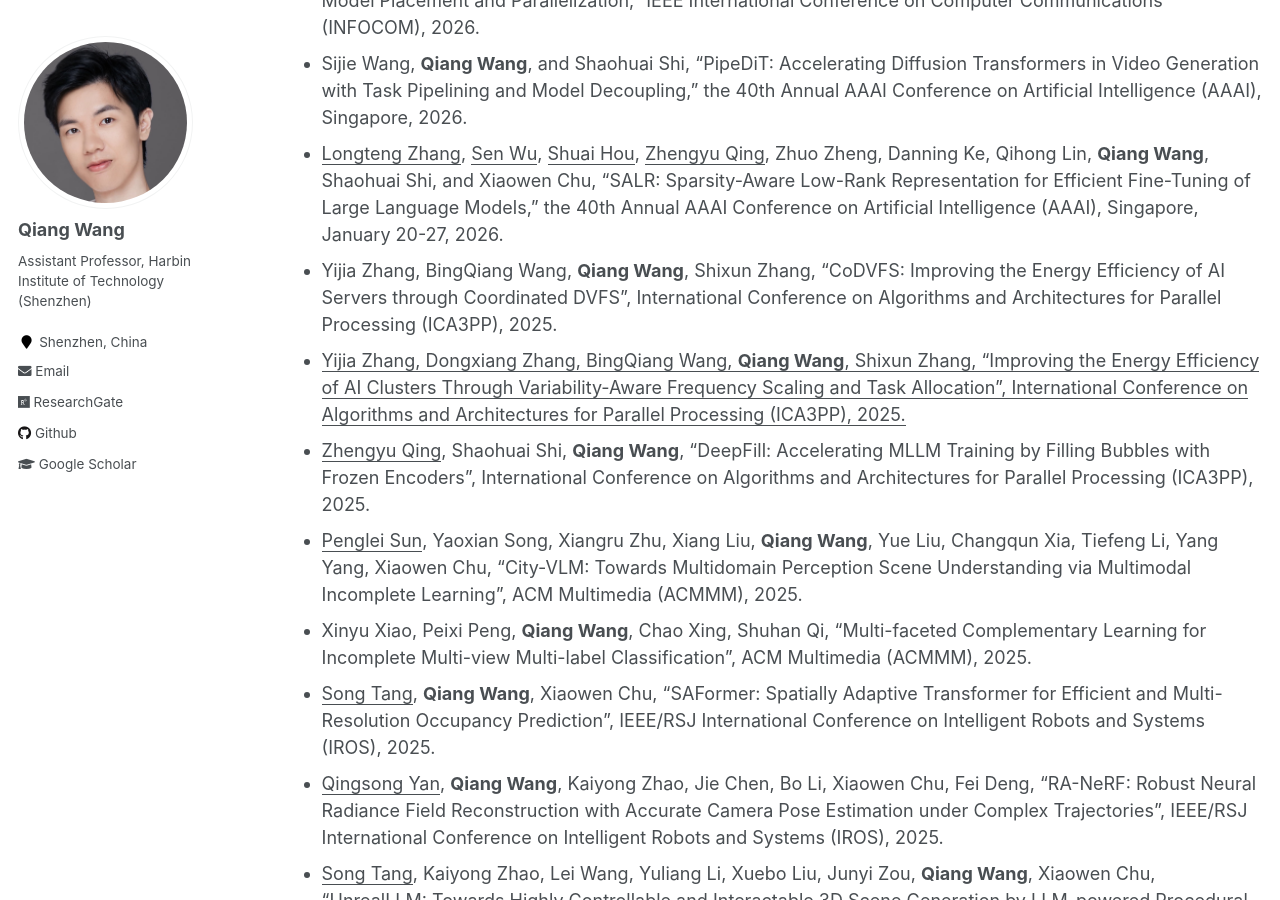
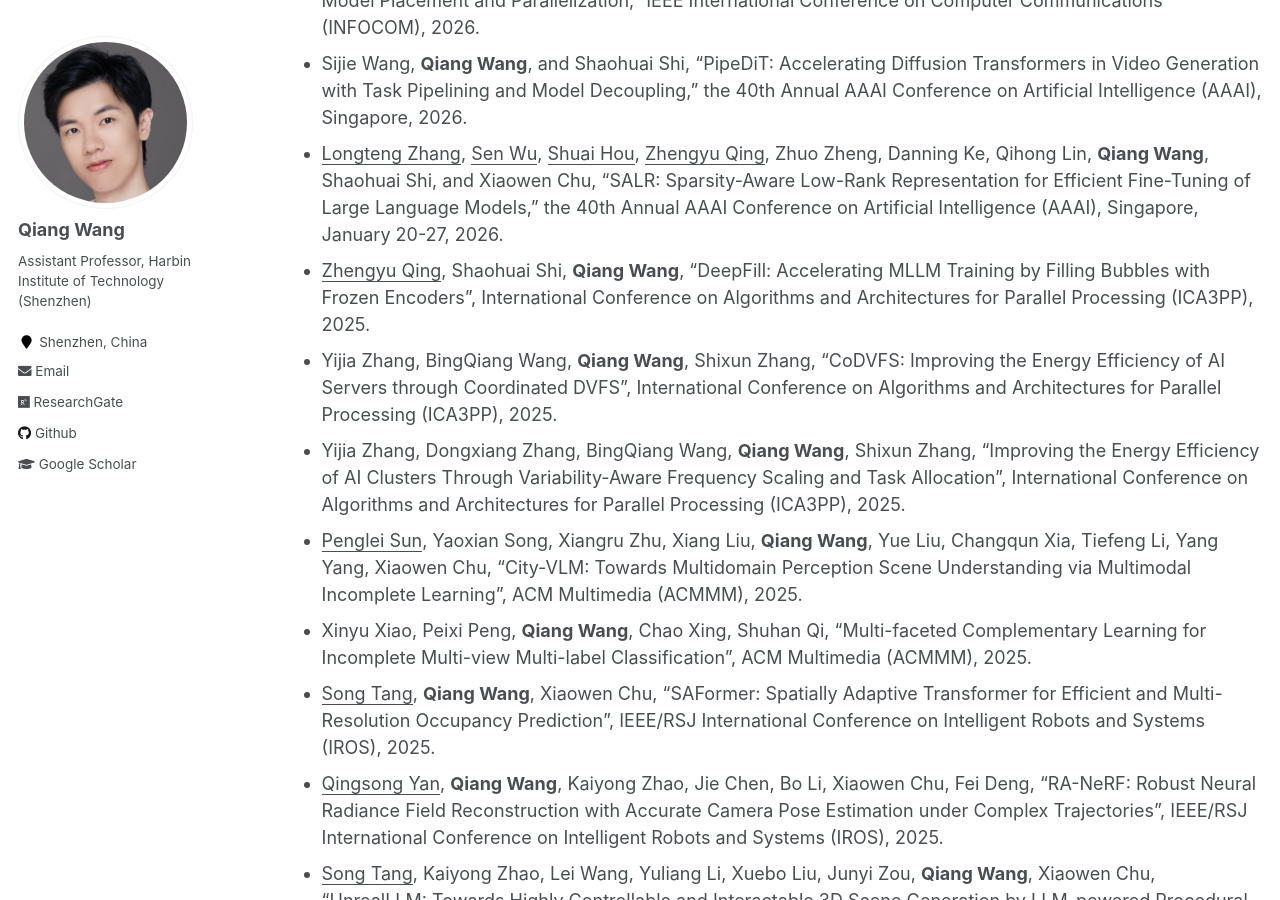
Before and after one commit to blackjack2015/blackjack2015.github.io, a Jekyll site: the page built from _pages/publications.md, in a window 1280 px wide and 900 px high, scrolled down 607 px. Built offline with Jekyll 4.4.1, drawn with Linux system fonts in a browser that asks for light colours; part of the change alters nothing that is shown.

```diff
--- a/_pages/publications.md
+++ b/_pages/publications.md
@@ -28,9 +28,9 @@ author_profile: true
 + Yiming Yin, **Qiang Wang**, Shaohuai Shi, Xiaowen Chu, "Accelerating Multi-modal LLM Training with Adaptive Model Placement and Parallelization," IEEE International Conference on Computer Communications (INFOCOM), 2026.
 + Sijie Wang, **Qiang Wang**, and Shaohuai Shi, "PipeDiT: Accelerating Diffusion Transformers in Video Generation with Task Pipelining and Model Decoupling," the 40th Annual AAAI Conference on Artificial Intelligence (AAAI), Singapore, 2026.
 + <ins>Longteng Zhang</ins>, <ins>Sen Wu</ins>, <ins>Shuai Hou</ins>, <ins>Zhengyu Qing</ins>, Zhuo Zheng, Danning Ke, Qihong Lin, **Qiang Wang**, Shaohuai Shi, and Xiaowen Chu, “SALR: Sparsity-Aware Low-Rank Representation for Efficient Fine-Tuning of Large Language Models,” the 40th Annual AAAI Conference on Artificial Intelligence (AAAI), Singapore, January 20-27, 2026.
++ <ins>Zhengyu Qing</ins>, Shaohuai Shi, **Qiang Wang**, "DeepFill: Accelerating MLLM Training by Filling Bubbles with Frozen Encoders", International Conference on Algorithms and Architectures for Parallel Processing (ICA3PP), 2025.
 + Yijia Zhang, BingQiang Wang, **Qiang Wang**, Shixun Zhang, "CoDVFS: Improving the Energy Efficiency of AI Servers through Coordinated DVFS", International Conference on Algorithms and Architectures for Parallel Processing (ICA3PP), 2025.
-+ <ins>Yijia Zhang, Dongxiang Zhang, BingQiang Wang, **Qiang Wang**, Shixun Zhang, "Improving the Energy Efficiency of AI Clusters Through Variability-Aware Frequency Scaling and Task Allocation", International Conference on Algorithms and Architectures for Parallel Processing (ICA3PP), 2025.
-+ <ins>Zhengyu Qing</ins>, Shaohuai Shi, **Qiang Wang**, "DeepFill: Accelerating MLLM Training by Filling Bubbles with Frozen Encoders", International Conference on Algorithms and Architectures for Parallel Processing (ICA3PP), 2025.
++ Yijia Zhang, Dongxiang Zhang, BingQiang Wang, **Qiang Wang**, Shixun Zhang, "Improving the Energy Efficiency of AI Clusters Through Variability-Aware Frequency Scaling and Task Allocation", International Conference on Algorithms and Architectures for Parallel Processing (ICA3PP), 2025.
 + <ins>Penglei Sun</ins>, Yaoxian Song, Xiangru Zhu, Xiang Liu, **Qiang Wang**, Yue Liu, Changqun Xia, Tiefeng Li, Yang Yang, Xiaowen Chu, "City-VLM: Towards Multidomain Perception Scene Understanding via Multimodal Incomplete Learning", ACM Multimedia (ACMMM), 2025.
 + Xinyu Xiao, Peixi Peng, **Qiang Wang**, Chao Xing, Shuhan Qi, "Multi-faceted Complementary Learning for Incomplete Multi-view Multi-label Classification", ACM Multimedia (ACMMM), 2025.
 + <ins>Song Tang</ins>, **Qiang Wang**, Xiaowen Chu, "SAFormer: Spatially Adaptive Transformer for Efficient and Multi-Resolution Occupancy Prediction", IEEE/RSJ International Conference on Intelligent Robots and Systems (IROS), 2025.
```
